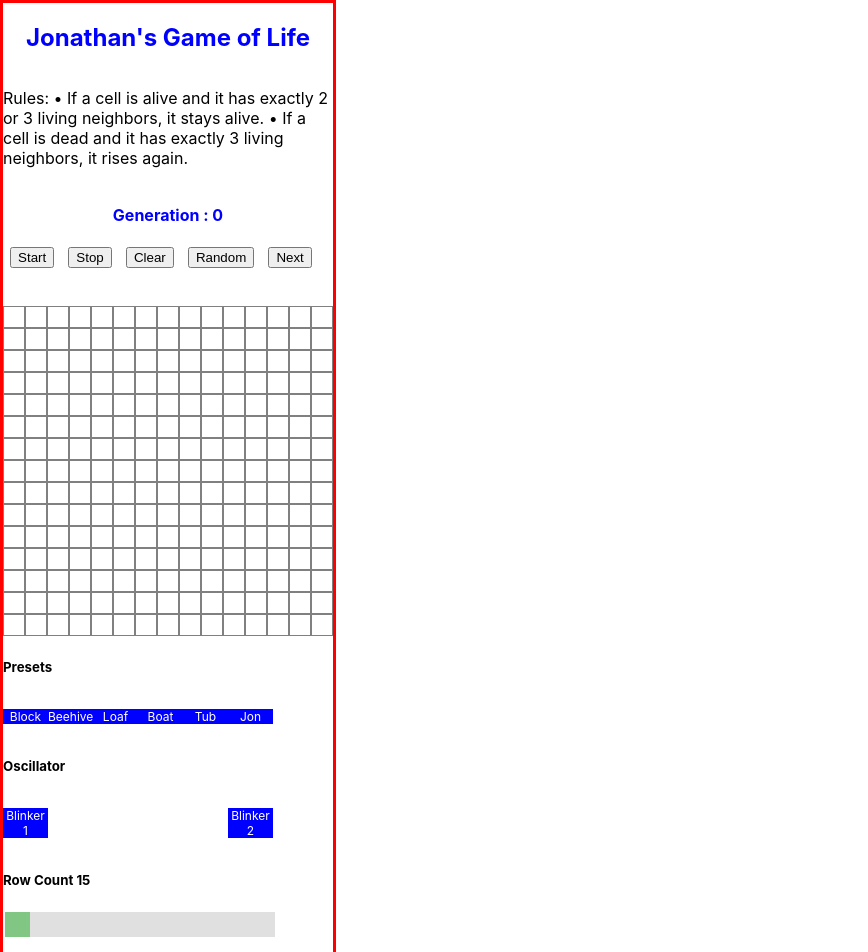
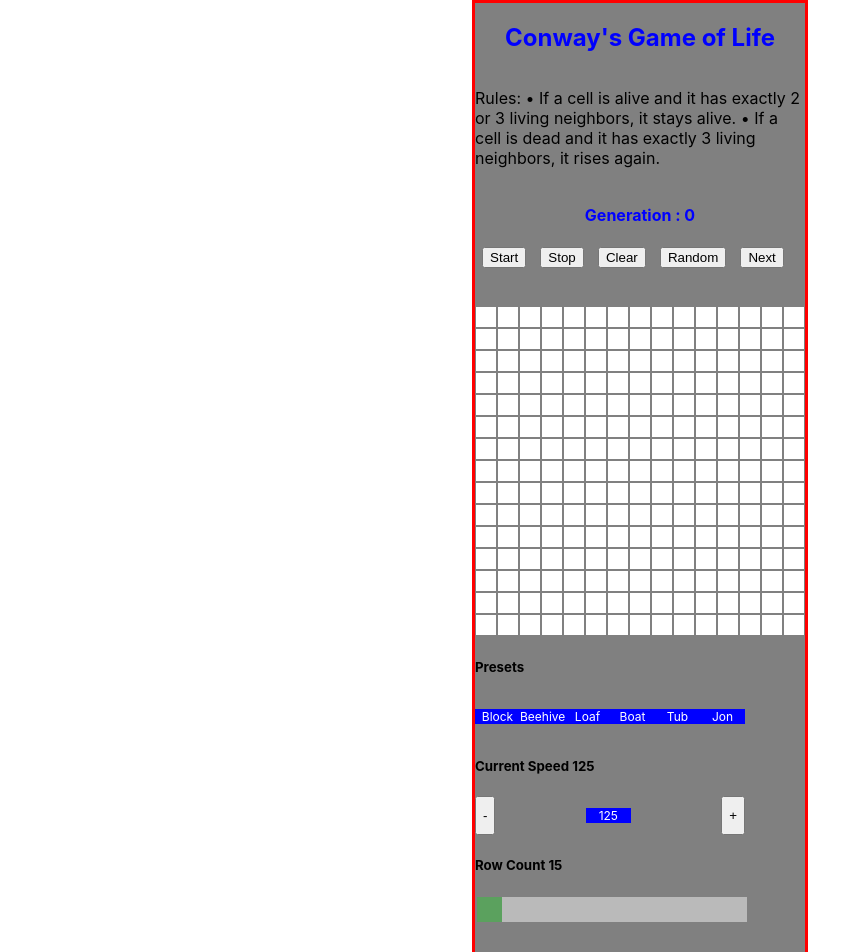
Before and after one commit to bloominstituteoftechnology/CS-Build-Week-1, a React (Create React App) app in the folder client/: page / in a window 1280 px wide. Shown: the top 952 px of the page, without its empty margins (0-868 px from the left). Built offline with nearby package versions, Linux system fonts and the light colour scheme.

Commit message:
added a way to choose the speed

```diff
--- a/client/src/App.css
+++ b/client/src/App.css
@@ -25,6 +25,8 @@
   display: flex;
   flex-wrap: wrap;
   border: 3px solid red;
+  background: grey;
+  margin: 0 auto;
 
 }
 .titleApp {
@@ -151,3 +153,7 @@
 .presetsDiv p:hover {
   cursor: pointer;
 }
+
+.labels {
+  font-size: 8px;
+}
--- a/client/src/App.js
+++ b/client/src/App.js
@@ -13,13 +13,13 @@ class App extends Component {
 
     width: "330px",
     //presets
-    presets: ["Block", "Beehive", "Loaf", "Boat", "Tub"],
     //cell choices
     if_one_color: "black",
     if_zero_color: "white",
     //game instructions
     gameRunning: false,
     generation: 0,
+    gameSpeed: 125,
   };
 
   componentWillMount() {
@@ -32,7 +32,6 @@ class App extends Component {
   }
 
   generateRandom = () => {
-    console.log("random generating");
     const keys = Object.keys(this.state.matrix);
     const matrix = {...this.state.matrixMirror};//creates a copy
 
@@ -51,7 +50,6 @@ class App extends Component {
         }
       }
     }
-    console.log(matrix);
     this.setState({matrix});
     this.continueWithGame();
 
@@ -162,9 +160,7 @@ class App extends Component {
   //CURRENTLY WORKING ON THIS FUNCTION
   runGamne = () => {
     //functionaly for gameplay goes here
-    console.log("Starting the game");
     const matrix = this.state.matrixUsing.slice();
-    console.log(matrix);
     const state_matrix = {...this.state.matrix};//creates a copy
 
     let i = 0;
@@ -176,42 +172,28 @@ class App extends Component {
         if (current_cell_alive){
           if(aliveNeighbors < 2 || aliveNeighbors > 3){
             //kill the cell that is currently alive.
-            console.log(`Killing the cell ${matrix[i].row}, ${matrix[i].position_in_row}`);
             state_matrix[matrix[i].row][matrix[i].position_in_row] = 0;
-            // this.setState({state_matrix});
-
-            // this.continueWithGame();
           }
         } else {
           if(aliveNeighbors ===3){
             //resurrect the currently dead cell.
-            console.log(`Resurrecting the cell ${matrix[i].row}, ${matrix[i].position_in_row}`);
             state_matrix[matrix[i].row][matrix[i].position_in_row] = 1;
-            // this.setState({state_matrix});
-            // this.continueWithGame();
+
           }
         }
-        // console.log(matrix[i].row);
+
     }
-
-
-    // this.setState({matrix : state_matrix, generation});
 
     this.setState(prevState => ({matrix: state_matrix, generation: prevState.generation + 1}));
     this.continueWithGame();
-    // let intervalRef = setInterval(this.runGamne(), 1000);
-
-      // this.nextGeneration();
-
   };
 
   startTheGame = () => {
     //Function will start the game.
     console.log(this.state.gameRunning);
     if (this.state.gameRunning === false) {
-      console.log("set everything")
-      // let intervalRef = setInterval(this.runGamne(), 1000);
-      let intervalRef = setInterval(() => this.runGamne(), 1000);
+      // let intervalRef = setInterval(this.runGamne(), 1000); will only run one time. Not a loop.
+      let intervalRef = setInterval(() => this.runGamne(), this.state.gameSpeed);
       this.setState(
         {
           gameRunning: true,
@@ -222,15 +204,12 @@ class App extends Component {
   stopTheGame = () => {
     // //Function will stop the game.
     clearInterval(this.state.intervalRef);
-    console.log("Stop the game");
     this.setState(prevState => ({gameRunning: !prevState.gameRunning}) );
   };
 
   nextGeneration = () => {
     //functionaly for gameplay goes here
-    console.log("Starting the game");
     const matrix = this.state.matrixUsing.slice();
-    console.log(matrix);
     const state_matrix = {...this.state.matrix};//creates a copy
 
 
@@ -242,25 +221,16 @@ class App extends Component {
         if (current_cell_alive){
           if(aliveNeighbors < 2 || aliveNeighbors > 3){
             //kill the cell that is currently alive.
-            console.log(`Killing the cell ${matrix[i].row}, ${matrix[i].position_in_row}`);
             state_matrix[matrix[i].row][matrix[i].position_in_row] = 0;
-            // this.setState({state_matrix});
-            // this.continueWithGame();
+
           }
         } else {
           if(aliveNeighbors ===3){
             //resurrect the currently dead cell.
-            console.log(`Resurrecting the cell ${matrix[i].row}, ${matrix[i].position_in_row}`);
             state_matrix[matrix[i].row][matrix[i].position_in_row] = 1;
-            // this.setState({state_matrix});
-            // this.continueWithGame();
           }
         }
-        console.log(matrix[i].row);
     }
-
-
-    // this.setState({matrix : state_matrix, generation});
 
     this.setState(prevState => ({matrix: state_matrix, generation: prevState.generation + 1}));
     this.continueWithGame();
@@ -292,30 +262,24 @@ class App extends Component {
     //logic for if I should look up or down.
     if (position.row === 0) {
       lookUp = false;
-      console.log( "looking up", position.row, lookUp);
     } else if (position.row === this.state.row_count - 1) {
       lookDown = false;
-      console.log("looking down", position.row, lookDown);
     }
 
     //logic for if I should look right or left.
     if (position.position_in_row === 0) {
       lookLeft = false;
-      console.log("looking left", position.position_in_row, lookLeft);
     } else if (position.position_in_row === this.state.col_count - 1) {
       lookRight = false;
-      console.log("looking right", position.position_in_row, lookRight);
     }
     if (lookUp){
       if (this.state.matrix[position.row - 1][position.position_in_row] === 1) {
-        console.log("neighbor up", position, position.row-1, position.position_in_row);
         totalAlive++;
       }
     }
 
     if (lookDown){
       if (this.state.matrix[position.row + 1][position.position_in_row] === 1) {
-          console.log("neighbor down", position, position.row + 1, position.position_in_row);
           totalAlive++;
       }
     }
@@ -323,7 +287,6 @@ class App extends Component {
     if (lookRight){
       if (this.state.matrix[position.row][position.position_in_row + 1] === 1){
          //next in line plus one//2
-         console.log("neighbor right", position, position.row, position.position_in_row + 1);
         totalAlive++;
       }
     }
@@ -331,7 +294,6 @@ class App extends Component {
     if (lookLeft){
       if (this.state.matrix[position.row][position.position_in_row - 1] === 1) {
         //4
-        console.log("neighbor left", position, position.row, position.position_in_row -1);
         totalAlive++;
       }
     }
@@ -339,7 +301,6 @@ class App extends Component {
     if (lookUp && lookRight){
       if (this.state.matrix[position.row - 1][position.position_in_row + 1] === 1 ) {
         //3
-        console.log("neighbor up right", position, position.row-1, position.position_in_row + 1);
         totalAlive++;
       }
     }
@@ -347,7 +308,6 @@ class App extends Component {
     if (lookUp && lookLeft){
         //diagonal left up one minus one //5
         if (this.state.matrix[position.row - 1][position.position_in_row - 1] === 1) {
-          console.log("neighbor up left", position, position.row -1, position.position_in_row -1);
           totalAlive++;
         }
     }
@@ -355,7 +315,6 @@ class App extends Component {
     if (lookDown && lookRight){
       //down one to the right (plus one) //7
       if (this.state.matrix[position.row + 1][position.position_in_row + 1] === 1) {
-          console.log("neighbor down right", position, position.row +1, position.position_in_row +1);
           totalAlive++;
       }
     }
@@ -363,13 +322,9 @@ class App extends Component {
     if(lookDown && lookLeft){
       //down one to the left (minus one) //8
       if (this.state.matrix[position.row + 1][position.position_in_row - 1] === 1) {
-        console.log("neighbor down left", position, position.row + 1, position.position_in_row - 1);
         totalAlive++;
       }
     }
-
-
-    console.log("total alive: ", position, totalAlive);
     return totalAlive;
   };
 
@@ -380,8 +335,6 @@ class App extends Component {
     let row_index = 0;
     let col_index = 0;
     if (finished){
-      console.log(finished);
-      console.log(this.state.matrix);
       const matrix = {...this.state.matrixMirror};//creates a copy
       if(Object.keys(matrix).length){
         switch(type){
@@ -503,18 +456,26 @@ class App extends Component {
     }
   }
 
-  test = () => {
-    console.log("test");
+  decrementSpeed = () => {
+    console.log("decrement");
+    if (this.state.gameSpeed > 125){
+      this.setState(prevState => ({gameSpeed : prevState.gameSpeed - 1}));
+    }
   }
 
+  incrementSpeed = () => {
+    if (this.state.gameSpeed < 2000){
+      this.setState(prevState => ({gameSpeed : prevState.gameSpeed + 1}));
+    }
+  }
+
+
   render() {
-
-    console.log("test");
     const matrix = this.state.matrixUsing.slice();
 
     return (
       <div className="container" style={{ width: this.state.width }}>
-        <h2 className="titleApp">Jonathan's Game of Life</h2>
+        <h2 className="titleApp">Conway's Game of Life</h2>
         <p>Rules:
           •	If a cell is alive and it has exactly 2 or 3 living neighbors, it stays alive.
 
@@ -582,10 +543,10 @@ class App extends Component {
 
           </div>
 
-          <h5>Oscillator</h5>
+          <h5>Current Speed {this.state.gameSpeed}</h5>
           <div className="presetsDiv">
-            <p onClick = {() => this.presetChange("Blinker 1")}>Blinker 1</p>
-            <p onClick = {() => this.presetChange("Blinker 2")}>Blinker 2</p>
+            <button onClick = {this.decrementSpeed}>-</button><p>{this.state.gameSpeed}</p><button onClick = {this.incrementSpeed}>+</button>
+
           </div>
 
 
```
